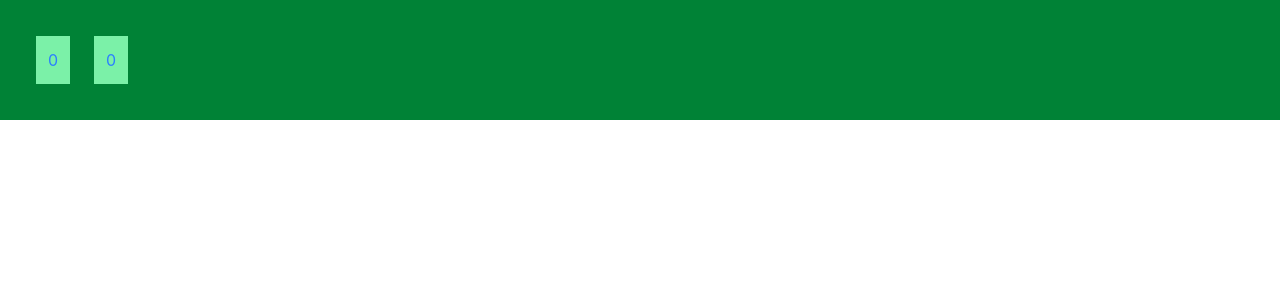
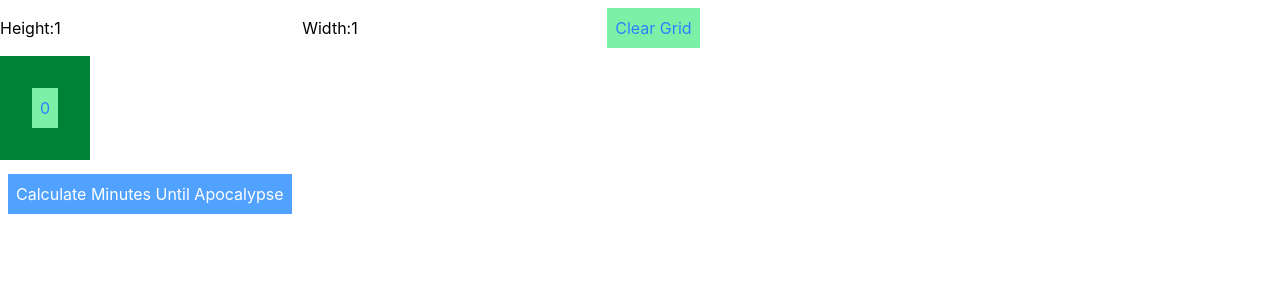
Before and after one commit to MicahLC/cassidoo-2026-10-04, a React (Vite) app: page / in a window 1280 px wide. Shown: the top 300 px of the page. Built offline with nearby package versions, Linux system fonts and the light colour scheme.

Commit message:
Got it showing up and working
Kinds looks like ass, though.

```diff
--- a/src/App.tsx
+++ b/src/App.tsx
@@ -1,31 +1,92 @@
 import { useState } from 'react';
+import { minutesUntilApocalypse } from './minutesUntilApocalypse.js';
 
 function App() {
-  const [grid, setGrid] = useState([[0, 0]]);
-  const [single, setSingle] = useState(0);
+  const [grid, setGrid] = useState([[0]]);
   const [dimensions, setDimensions] = useState({height: 1, width: 1});
+  const [minutes, setMinutes] = useState<number | null>(null);
 
   const cycleFunc = (n: number) => (n+1) % 3;
 
   const onClickElement = (rowIdx: number, colIdx: number) => {
     return () => {
       const copy = [...grid];
-      copy[rowIdx][colIdx] = cycleFunc(grid[rowIdx][colIdx]);
+      const row = copy[rowIdx];
+      const value = row?.[colIdx];
+      if (row === undefined || value === undefined) return;
+
+      const updatedRow = [...row];
+      updatedRow[colIdx] = cycleFunc(value);
+      copy[rowIdx] = updatedRow;
       setGrid(copy);
     }
   };
 
   return (
   <main className="min-h-screen">
-    <table className="flex p-6 bg-green-700">
+    <label htmlFor="height">Height:</label>
+    <input id="height" type="number" value={dimensions.height} onChange={(e) => {
+      const height = parseInt(e.target.value);
+      if (isNaN(height) || height < 1) return;
+      setDimensions({ ...dimensions, height });
+      const newGrid = [...grid];
+      while (newGrid.length < height) {
+        newGrid.push(new Array(dimensions.width).fill(0));
+      }
+      while(newGrid.length > height) {
+        newGrid.pop();
+      }
+      setGrid(newGrid);
+      setMinutes(null);
+    }} />
+    <label htmlFor="width">Width:</label>
+    <input id="width" type="number" value={dimensions.width} onChange={(e) => {
+      const width = parseInt(e.target.value);
+      if (isNaN(width) || width < 1) return;
+      setDimensions({ ...dimensions, width });
+      const newGrid = [...grid];
+      newGrid.forEach((row) => {
+        if (dimensions.width > width) {
+          row.length = width;
+        } else {
+          while (row.length < width) {
+            row.push(0);
+          }
+        }
+      });
+      setGrid(newGrid);
+      setMinutes(null);
+    }} />
+    <button className="bg-green-300 hover:bg-green-400 m-2 p-2 text-blue-500" onClick={() => {
+      const newGrid = grid.map(row => row.map(() => 0));
+      setGrid(newGrid);
+      setMinutes(null);
+    }}>
+      Clear Grid
+    </button>
+    <br/>
+    <table className="inline-block p-6 bg-green-700">
       {grid.map((row, rowIndex) => {
         return <tr key={rowIndex}>
           {row.map((item, colIndex) => {
-            return <td key={colIndex} className=""><button className="bg-green-300 hover:bg-green-400 m-3 p-3 text-blue-500" onClick={onClickElement(rowIndex, colIndex)}>{item}</button></td>;
+            return <td key={colIndex} className=""><button className="bg-green-300 hover:bg-green-400 m-2 p-2 text-blue-500" onClick={onClickElement(rowIndex, colIndex)}>{item}</button></td>;
           })}
         </tr>
       })}
     </table>
+    <br/>
+    <button className="bg-blue-400 hover:bg-blue-500 m-2 p-2 text-white" onClick={() => {
+      try {
+        const minutes = minutesUntilApocalypse(grid);
+        setMinutes(minutes);
+      } catch (e) {
+        alert(e);
+      }
+    }}>
+      Calculate Minutes Until Apocalypse
+    </button>
+    {minutes !== null && <div>Minutes until apocalypse: {minutes}</div>}
+    <br />
   </main>
   );
 }
```
Also changed, not shown: 1 other file (tests, documents, lock files or other folders).
